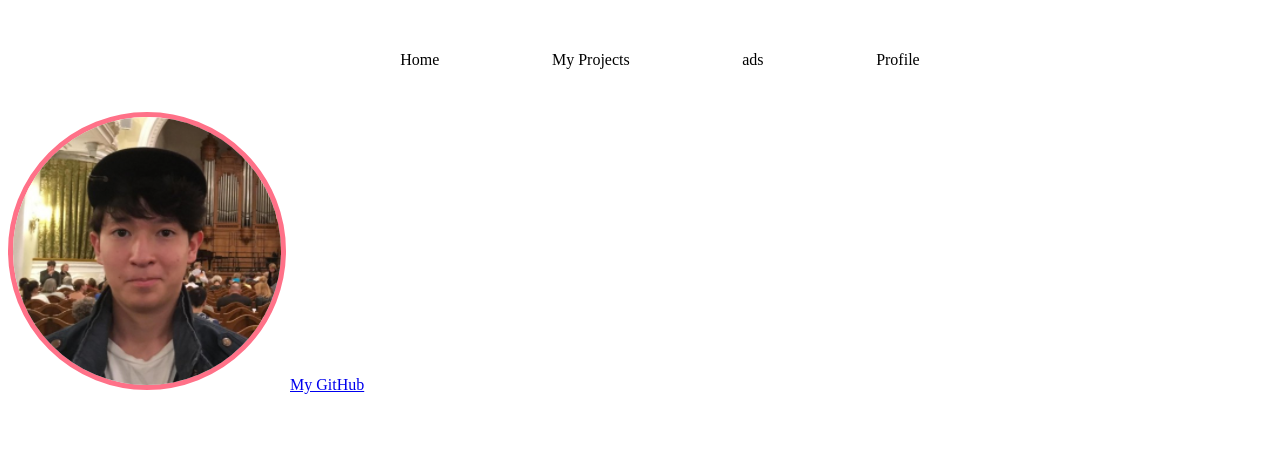
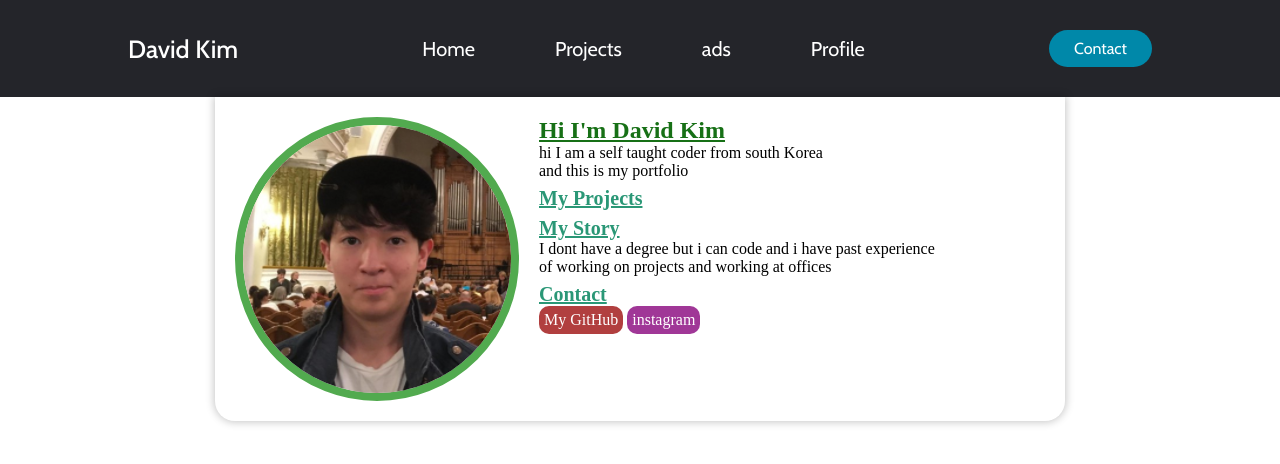
Before and after one commit to davidjrkim/davidkim.shop, a plain HTML site: page index.html in a window 1280 px wide. Drawn offline with nearby package versions, Linux system fonts and the light colour scheme.

Commit message:
updeted the nav and added main content

```diff
--- a/index.html
+++ b/index.html
@@ -11,18 +11,40 @@
     </head>
     <body>
         <header>
+            <a href="/index.html" class="headp">David Kim</a>
             <nav>
                 <ul>
                     <li><a href="">Home</a></li>
-                    <li><a href="">My Projects</a></li>
+                    <li><a href="">Projects</a></li>
                     <li><a href="">ads</a></li>
                     <li><a href="">Profile</a></li>
                 </ul>
             </nav>
+            <a class="cta" href="#">Contact</a>
+            <p class="menu cta">Menu</p>
         </header>
         <div class="main-con">
-            <img class="profile-img" src="img/david-profile.png" alt="my face" />
-            <a href="https://github.com/davidjrkim" target="_blank">My GitHub</a>
+            <div class="inner-con">
+                <img class="profile-img" src="img/david-profile.png" alt="my face" />
+                <div class="con-text">
+                    <h2>Hi I'm David Kim</h2>
+                    <p>
+                        hi I am a self taught coder from south Korea <br />
+                        and this is my portfolio
+                    </p>
+                    <h3>My Projects</h3>
+                    <p></p>
+                    <h3>My Story</h3>
+                    <p>
+                        I dont have a degree but i can code and i have past experience <br />
+                        of working on projects and working at offices
+                    </p>
+                    <h3>Contact</h3>
+                    <p></p>
+                    <div class="block red"><a href="https://github.com/davidjrkim" target="_blank">My GitHub</a></div>
+                    <div class="block blue"><a href="https://instagram.com/davidiskim" target="_blank">instagram</a></div>
+                </div>
+            </div>
         </div>
     </body>
 </html>
--- a/main.css
+++ b/main.css
@@ -1,33 +1,148 @@
+@import url("https://fonts.googleapis.com/css2?family=Cabin:wght@400;500;600;700&display=swap");
+
+* {
+    box-sizing: border-box;
+    margin: 0;
+    padding: 0;
+}
+
+a {
+    text-decoration: none;
+}
+
+nav li,
+nav li a,
+header a {
+    color: white;
+    font-family: "Cabin", sans-serif;
+}
+
 header {
-    width: 100%;
+    display: flex;
+    justify-content: space-between;
+    align-items: center;
+    padding: 30px 10%;
+    background-color: #24252a;
+}
+
+.headp {
+    font-weight: 500;
+    font-size: 25px;
 }
 
 nav {
     display: flex;
     justify-content: space-around;
     align-items: center;
-    min-height: 13vh;
 }
 
 nav ul {
     display: flex;
-    justify-content: space-around;
-    width: 50%;
 }
 
 nav li {
     list-style: none;
+    padding: 0px 40px;
 }
 
 nav li a {
     text-decoration: none;
-    color: black;
+    transition: color 0.3s ease 0s;
+    font-weight: 400;
+    font-size: 20px;
+}
+
+nav li a:hover {
+    color: #0088a9;
+}
+
+.cta {
+    padding: 9px 25px;
+    background-color: rgba(0, 136, 169, 1);
+    border: none;
+    border-radius: 50px;
+    cursor: pointer;
+    transition: background-color 0.3s ease 0s;
+}
+
+.cta:hover {
+    background-color: rgba(0, 136, 169, 0.8);
+}
+
+.menu {
+    display: none;
+    color: white;
 }
 
 .profile-img {
-    border: 5px rgb(255, 113, 136) solid;
+    border: 8px rgb(82, 170, 79) solid;
     border-radius: 50%;
 }
 
 .main-con {
+    max-width: 850px;
+    margin: 0 auto;
+    border-radius: 0 0 20px 20px;
+    -webkit-box-shadow: 0px 0px 9px 1px rgba(0, 0, 0, 0.23);
+    -moz-box-shadow: 0px 0px 9px 1px rgba(0, 0, 0, 0.23);
+    box-shadow: 0px 0px 9px 1px rgba(0, 0, 0, 0.23);
 }
+
+.con-text {
+    padding: 0px 20px;
+}
+
+.main-con h2 {
+    text-decoration: underline;
+    color: rgb(23, 112, 22);
+}
+
+.main-con h3 {
+    margin-top: 7px;
+    text-decoration: underline;
+    color: rgb(42, 151, 118);
+    font-size: 20px;
+}
+
+.inner-con {
+    display: flex;
+    padding: 20px;
+}
+
+.block {
+    display: inline-block;
+    padding: 5px;
+    border-radius: 10px;
+}
+
+.block:hover {
+    opacity: 0.85;
+}
+
+.block a {
+    color: white;
+}
+
+.red {
+    background-color: rgb(177, 63, 63);
+}
+
+.blue {
+    background-color: rgb(160, 55, 151);
+}
+
+@media only screen and (max-width: 921px) {
+    nav li {
+        padding: 0px 20px;
+    }
+}
+
+@media only screen and (max-width: 720px) {
+    nav ul,
+    .cta {
+        display: none;
+    }
+    .menu {
+        display: initial;
+    }
+}
```
